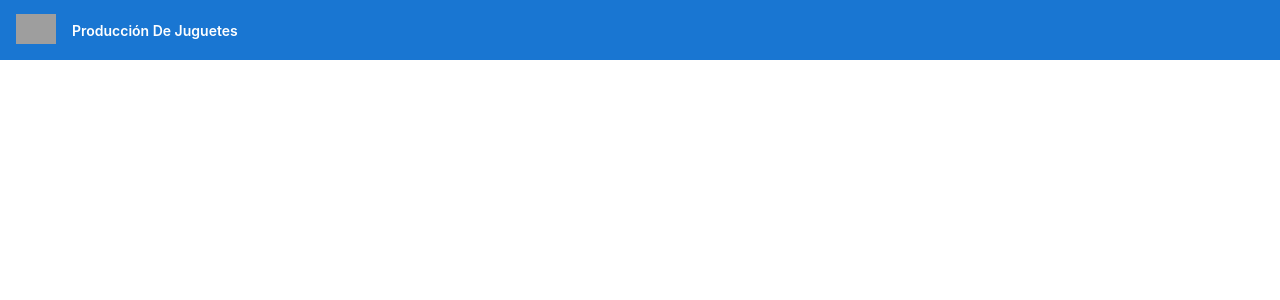
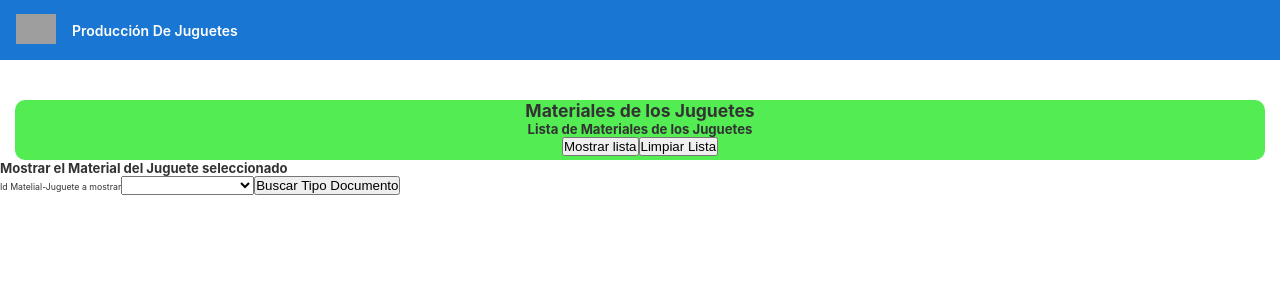
Before and after one commit to JosMiguelMM2/MVM-SYSTEM, an Angular app in the folder Front-End/: page /MaterialesJuguetes in a window 1280 px wide. Shown: the top 300 px of the page. Built offline with nearby package versions, Linux system fonts and the light colour scheme; grey boxes are pictures that could not be loaded.

Commit message:
Listar materiales juguetes funciona

```diff
--- a/Front-End/src/app/empaquetamiento/empaquetamiento.component.css
+++ b/Front-End/src/app/empaquetamiento/empaquetamiento.component.css
@@ -67,4 +67,12 @@ a{
 span{
     font-size: 1.5rem;
     font-family: 'Roboto', sans-serif;
+    color: rgb(0, 0, 0);
+    font-weight: bold;
 }
+
+th{
+    color: rgb(0, 0, 0);
+    border-radius: 1rem 1rem 1rem 1rem;
+    font-size: 2rem;
+}
--- a/Front-End/src/app/empaquetamiento/empaquetamiento.component.ts
+++ b/Front-End/src/app/empaquetamiento/empaquetamiento.component.ts
@@ -18,20 +18,20 @@ import { JuguetesService } from '../juguetes.service';
 export class EmpaquetamientoComponent implements OnInit {
   title = 'Empaque';
   Empaquetamiento: any = [];
-  TituloEmpaque = ''; //Titulo Lista de Tipos de Documentos
-  TablaEmpaque: any = []; //Encabezados tabla Lista de Tipos de Documentos
+  TituloEmpaque = ''; //Titulo Lista de Tipos de Empaques
+  TablaEmpaque: any = []; //Encabezados tabla Lista de Tipos de Empaques
 
   controlLista = 1; //Control para limpiar la lista
   BuscarEvalor = 1; //Control para carga del valor a buscar
 
-  MiEmpaque: any = []; //Tipo de Documento Buscado
-  TituloEmpaq = ''; //Titulo de Tipo de Documento Buscado
-  TabBusEmpaque: any = []; //Encabezados tabla Tipo de Documento Buscado
-  comboListaEmpaque: any = []; //Combo Buscar Tipo de Documento
+  MiEmpaque: any = []; //Tipo de Empaque Buscado
+  TituloEmpaq = ''; //Titulo de Tipo de Empaque Buscado
+  TabBusEmpaque: any = []; //Encabezados tabla Tipo de Empaque Buscado
+  comboListaEmpaque: any = []; //Combo Buscar Tipo de Empaque
 
-  TituloEmpaqueEdit = ''; //Titulo de Tipo de Documento a Editar
-  MiEmpaqueE: any = []; //Tipo de Documento a Editar
-  comboEditarEmpaque: any = []; //Combo Editar Tipo de Documento
+  TituloEmpaqueEdit = ''; //Titulo de Tipo de Empaque a Editar
+  MiEmpaqueE: any = []; //Tipo de Empaque a Editar
+  comboEditarEmpaque: any = []; //Combo Editar Tipo de Empaque
 
   //*****************************************************************************
   //Form group
@@ -117,11 +117,6 @@ export class EmpaquetamientoComponent implements OnInit {
         console.log('313    ' + filtovalor);
 
         this.MiEmpaque = data;
-
-        // console.log("la data es " + data);
-        // console.log("MiTipDoc es " + this.MiTipDoc);
-        //console.log("MiTipDoc es " + this.MiTipDoc[0].id_tip_doc + " - " + this.MiTipDoc[0].tipo_documento + " - " + this.MiTipDoc[0].iniciales_tip_doc);
-
         this.TituloEmpaq = 'Buscar Empaque por Id';
         this.TabBusEmpaque[0] = 'Id Empaque';
         this.TabBusEmpaque[1] = 'Tipo de empaque';
--- a/Front-End/src/app/materiales-juguetes/materiales-juguetes.component.css
+++ b/Front-End/src/app/materiales-juguetes/materiales-juguetes.component.css
@@ -0,0 +1,27 @@
+*{
+    margin: 0;
+    padding: 0;
+    box-sizing: border-box;
+}
+html{
+    font-size: 62.5%;
+    width: 100vw;
+    height: 100vh;
+    margin-top: 6rem;
+}
+
+.listar-materiales{
+    background-color:rgb(83, 236, 83);
+    margin: 0 auto;
+    margin-top: 10rem;
+    width: 125rem;
+    text-align: center;
+    border-radius: 1rem 1rem 1rem 1rem;
+}
+
+th{
+
+    color: rgb(0, 0, 0);
+    border-radius: 1rem 1rem 1rem 1rem;
+    font-size: 2rem;
+}
--- a/Front-End/src/app/materiales-juguetes/materiales-juguetes.component.html
+++ b/Front-End/src/app/materiales-juguetes/materiales-juguetes.component.html
@@ -1,6 +1,60 @@
 <html>
     <!-- LISTAR MATERIALES-JUGUETES -->
     <main class="listar-materiales">
+        <h1 class="titulo1">{{title}}</h1>
+        <div>
+            <h2 class="titulo2">Lista de Materiales de los Juguetes</h2>
+
+            <form (ngSubmit)="getMaterialesJuguetesM(1)" [formGroup]="ListaMaterialesJuguetes">
+                <button type="submit">Mostrar lista </button>
+                <button (click)="LimpiarLista()">Limpiar Lista</button>
+
+                <h2 class="titulo2">{{TituloMaterialesJ}}</h2>
+
+                <table class="tabla-mostrarempaque">
+                    <thead>
+                        <th>{{TablaMaterialesJuguetes[0]}}</th>
+                        <th>{{TablaMaterialesJuguetes[1]}}</th>
+                        <th>{{TablaMaterialesJuguetes[2]}}</th>
+                        <th>{{TablaMaterialesJuguetes[3]}}</th>
+                        <th>{{TablaMaterialesJuguetes[4]}}</th>
+                    </thead>
+
+                    <tbody>
+                        <tr *ngFor="let MaJu of MaterialesJuguetes">
+                            <th>{{MaJu.Id_materiales_productos}}</th>
+                            <th>{{MaJu.nombre_juguete}}</th>
+                            <th>{{MaJu.Material}}</th>
+                            <th>{{MaJu.Descripcion}}</th>
+                            <th>{{MaJu.cantidad}}</th>
+                        </tr>
+                    </tbody>
+                </table>
+
+            </form>
+
+        </div>
 
     </main>
+
+    <!-- MOSTRAR UN SOLO DATO DE MATERIALES-JUGUETES-->
+    <main class="buscar-id-MJ">
+        <h2 class="titulo-2">Mostrar el Material del Juguete seleccionado</h2>
+        <form (ngSubmit)="getEmpaqueId()" [formGroup]="filtrarIdMaterialesJuguetes">
+            <span>Id Matelial-Juguete a mostrar</span>
+            <select class="dropdown" formControlName="combofiltro" (click)="getMaterialesJuguetesM(2)">
+              <option value="value1">Id material-juguete</option>
+
+              <option *ngFor="let TipMateJugue of comboListaMaterialesJuguetes" [value]="TipMateJugue.Id_materiales_productos">
+                {{ TipMateJugue.Id_materiales_productos }} - {{ TipMateJugue.Descripcion}}
+              </option>
+            </select>
+
+            <button type="submit">Buscar Tipo Documento</button>
+          </form>
+
+          <ul>
+            <h2 class="titulo2">{{TituloMaterialesJ}}</h2>
+          </ul>
+    </main>
 </html>
--- a/Front-End/src/app/materiales-juguetes/materiales-juguetes.component.ts
+++ b/Front-End/src/app/materiales-juguetes/materiales-juguetes.component.ts
@@ -19,45 +19,106 @@ import { JuguetesService } from '../juguetes.service';
 export class MaterialesJuguetesComponent implements OnInit {
   title = 'Materiales de los Juguetes';
   MaterialesJuguetes: any = [];
-  TituloMaterialesJuguetes = ''; //Titulo Lista de Tipos de Documentos
-  TablaMaterialesJuguetes: any = []; //Encabezados tabla Lista de Tipos de Documentos
+  TituloMaterialesJuguetes = ''; //Titulo Lista de Tipos de MaterialesJuguetess
+  TablaMaterialesJuguetes: any = []; //Encabezados tabla Lista de Tipos de MaterialesJuguetess
 
   controlLista = 1; //Control para limpiar la lista
   BuscarEvalor = 1; //Control para carga del valor a buscar
 
-  MiMaterialesJuguetes: any = []; //Tipo de Documento Buscado
-  TituloMaterialesJ = ''; //Titulo de Tipo de Documento Buscado
-  TabBusMaterialesJuguetes: any = []; //Encabezados tabla Tipo de Documento Buscado
-  comboListaMaterialesJuguetes: any = []; //Combo Buscar Tipo de Documento
+  MiMaterialesJuguetes: any = []; //Tipo de MaterialesJuguetes Buscado
+  TituloMaterialesJ = ''; //Titulo de Tipo de MaterialesJuguetes Buscado
+  TabBusMaterialesJuguetes: any = []; //Encabezados tabla Tipo de MaterialesJuguetes Buscado
+  comboListaMaterialesJuguetes: any = []; //Combo Buscar Tipo de MaterialesJuguetes
 
-  TituloMaterielesJuguetesEdit = ''; //Titulo de Tipo de Documento a Editar
-  MiMaterielesJueguetesE: any = []; //Tipo de Documento a Editar
-  comboEditarMaterielesJuguetes: any = []; //Combo Editar Tipo de Documento
+  TituloMaterielesJuguetesEdit = ''; //Titulo de Tipo de MaterialesJuguetes a Editar
+  MiMaterielesJueguetesE: any = []; //Tipo de MaterialesJuguetes a Editar
+  comboEditarMaterielesJuguetes: any = []; //Combo Editar Tipo de MaterialesJuguetes
 
   //*****************************************************************************
   //Form group
   //Mostrar Lista MATERIALES JUGUETES
   ListaMaterialesJuguetes = new FormGroup({});
 
+  //BUSCAR MatelialesJuguetes POR ID
+  filtrarIdMaterialesJuguetes = new FormGroup({
+    combofiltro: new FormControl(),
+  });
+
   constructor(private formBuilder: FormBuilder,
     private juguetesService: JuguetesService,
     Router: Router) { }
 
-    public LimpiarLista() {
-      this.controlLista = 0;
+  public LimpiarLista() {
+    this.controlLista = 0;
+  }
+
+  public getMaterialesJuguetesM(op: any) {
+    if (this.controlLista == 1) {
+      this.juguetesService.getTipMaterialJuguetes().subscribe((data: any) => {
+        if (op == 1) {
+
+          this.MaterialesJuguetes = JSON.parse(data);
+          this.TituloMaterialesJ = 'Lista de Materiales de los Juguetes';
+          this.TablaMaterialesJuguetes[0] = 'Id Material de los Juguetes';
+          this.TablaMaterialesJuguetes[1] = 'Juguete';
+          this.TablaMaterialesJuguetes[2] = 'Material';
+          this.TablaMaterialesJuguetes[3] = 'Descripción';
+          this.TablaMaterialesJuguetes[4] = 'Cantidad';
+
+        } else if (op == 2) {
+          this.comboListaMaterialesJuguetes = JSON.parse(data);
+          this.MiMaterialesJuguetes = null;
+          this.TituloMaterialesJ = '';
+          this.TabBusMaterialesJuguetes[0] = '';
+          this.TabBusMaterialesJuguetes[1] = '';
+          this.TabBusMaterialesJuguetes[2] = '';
+          this.TabBusMaterialesJuguetes[3] = '';
+          this.TabBusMaterialesJuguetes[4] = '';
+
+        }
+      });
+    } else {
+      this.TituloMaterialesJ = '';
+      this.MaterialesJuguetes = null;
+      this.TablaMaterialesJuguetes[0] = '';
+      this.TablaMaterialesJuguetes[1] = '';
+      this.TablaMaterialesJuguetes[2] = '';
+      this.TablaMaterialesJuguetes[3] = '';
+      this.TablaMaterialesJuguetes[4] = '';
+      this.controlLista = 1;
     }
+  }
 
-    public getMaterialesJuguetes(op:any){
-      if(this.controlLista==1){
+  //BUSCAR MATERIALES JUGUETES POR ID
+  public getEmpaqueId() {
+    let filtovalor = this.filtrarIdMaterialesJuguetes.getRawValue()['combofiltro'];
+    console.log('318    ' + filtovalor);
+    this.juguetesService.getTipMaterialJuguete('/' + filtovalor).subscribe(
+      (data: {}) => {
+        console.log('313    ' + filtovalor);
 
+        this.MiMaterialesJuguetes = data;
+        this.TituloMaterialesJ = 'Lista de Materiales de los Juguetes';
+        this.TabBusMaterialesJuguetes[0] = 'Id Material de los Juguetes';
+        this.TabBusMaterialesJuguetes[1] = 'Juguete';
+        this.TabBusMaterialesJuguetes[2] = 'Material';
+        this.TabBusMaterialesJuguetes[3] = 'Descripción';
+        this.TabBusMaterialesJuguetes[4] = 'Cantidad';
+      },
+      (error) => {
+        console.log(error);
       }
-    }
+    );
+  }
 
   ngOnInit(): void {
 
     //LISTAR MATERIALES JUGUETES
     this.ListaMaterialesJuguetes = this.formBuilder.group({});
 
-
+    //BUSCAR MATERIALES JUGUETES POR ID
+    this.filtrarIdMaterialesJuguetes = this.formBuilder.group({
+      combofiltro: [],
+    });
   }
 }
```
Also changed, not shown: Front-End/src/app/juguetes.service.ts (+26 -19 lines), 1 other file (tests, documents, lock files or other folders).
